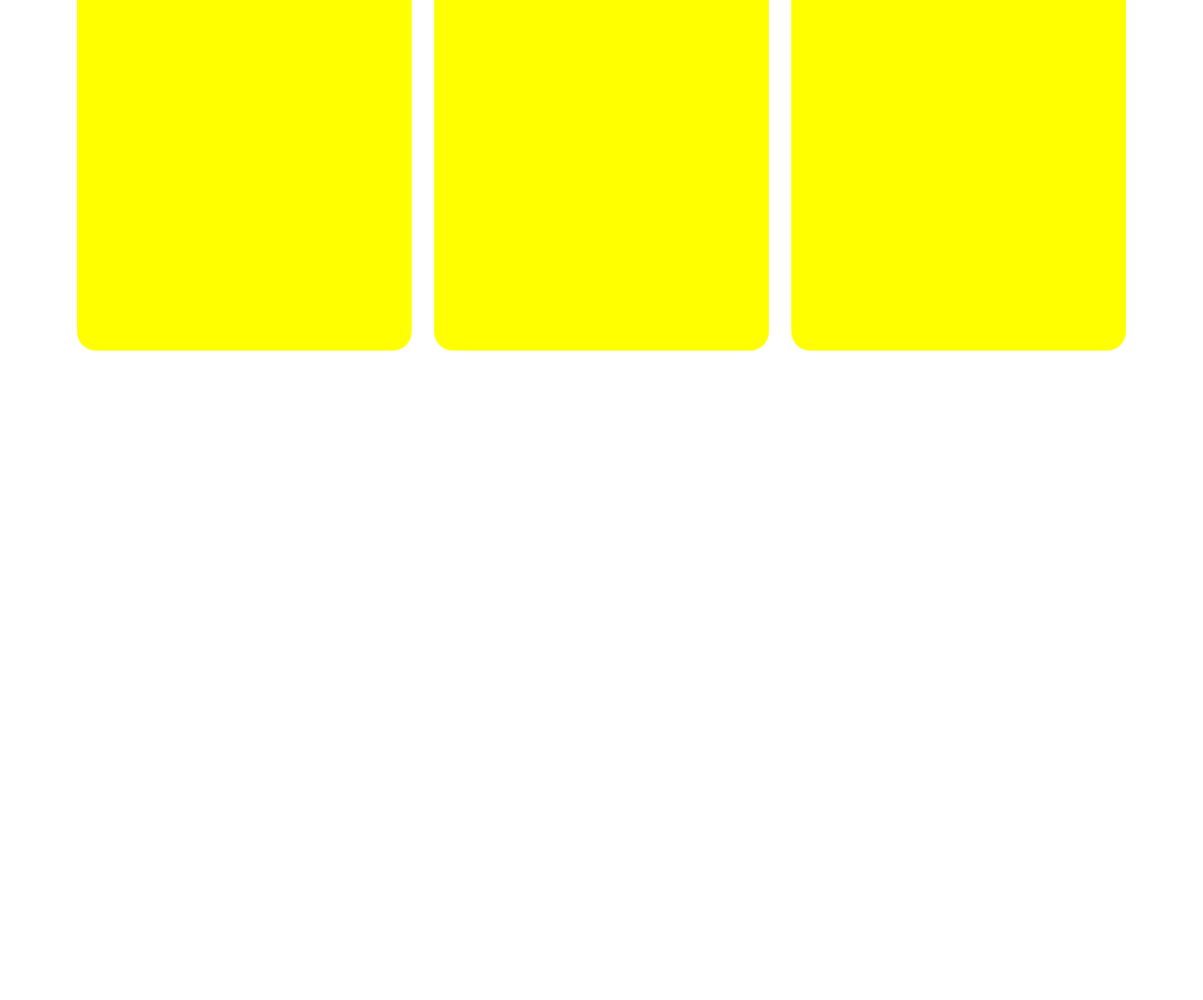
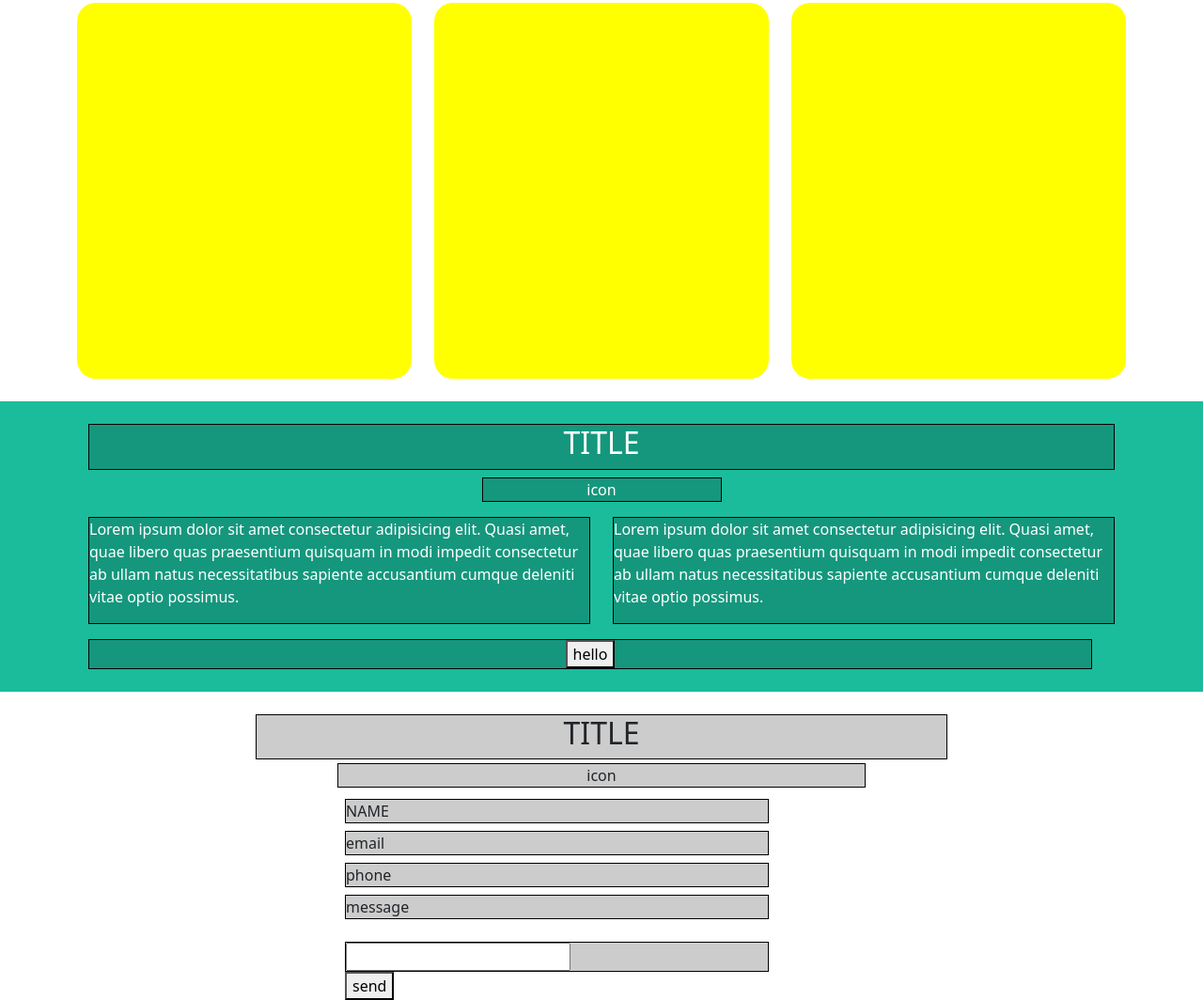
Before and after one commit to gabriele-annese/-html-css-bootstrap-freelancer, a plain HTML site: page index.html in a window 1280 px wide. Shown: the part 809-1873 px from the top of the page at 94% size. Before the commit the page ends 1182 px from the top, so only its background shows below. Drawn offline with nearby package versions, Linux system fonts and the light colour scheme.

Commit message:
add main

```diff
--- a/index.html
+++ b/index.html
@@ -66,11 +66,13 @@
 
     <!-- main -->
     <section class="main">
+
+        <!-- header-main -->
         <section class="container pt-4" >
             <div class="row justify-content-center">
                 <div class="col-8 text-center">
                     <div class="box">
-                        TITLE
+                        <h2>TITLE</h2>
                     </div>
                 </div>
                 <div class="col-6 p-1">
@@ -82,7 +84,7 @@
         </section>
 
         <!-- IMG -->
-        <section class="img-section pt-3">
+        <section class="img-section p-4">
             <section class="container">
                 <div class="row">
                     <div class="col-12 pt-2 col-md-6 col-lg-4">
@@ -119,6 +121,105 @@
             </section>
         </section>
 
+        <!-- about -->
+        <section class="about bg-hero color-w">
+            <section class="container p-4">
+                <div class="row">
+                    <div class="col text-center">
+                        <div class="box">
+                            <h2>TITLE</h2>
+                        </div>
+                    </div>
+
+                </div>
+                <div class="row justify-content-center pt-2">
+                    <div class="col-3 text-center">
+                        <div class="box">
+                            icon
+                        </div>
+                    </div>
+                </div>
+                <!-- paragph -->
+                <div class="row">
+                    <div class="col-6 offset-3 col-md-6 offset-md-0  pt-3">
+                        <div class="box">
+                            <p>
+                                Lorem ipsum dolor sit amet consectetur adipisicing elit. Quasi amet, quae libero quas praesentium quisquam in modi impedit consectetur ab ullam natus necessitatibus sapiente accusantium cumque deleniti vitae optio possimus.
+                            </p>
+                        </div>
+                    </div>
+                    <div class="col-6 offset-3 col-md-6 offset-md-0  pt-3">
+                        <div class="box">
+                            <p>
+                                Lorem ipsum dolor sit amet consectetur adipisicing elit. Quasi amet, quae libero quas praesentium quisquam in modi impedit consectetur ab ullam natus necessitatibus sapiente accusantium cumque deleniti vitae optio possimus.
+                            </p>
+                        </div>
+                    </div>
+                    <!-- button -->
+                    <div class="row pt-3">
+                        <div class="col-12 text-center">
+                           <div class="box">
+                               <button>hello</button>
+                           </div>
+                        </div>
+                    </div>
+                </div>
+            </section>
+
+        </section>
+
+        <!-- contact-me -->
+        <section class="contact">
+            <section class="container pt-4" >
+                <div class="row justify-content-center">
+                    <div class="col-8 text-center">
+                        <div class="box">
+                            <h2>TITLE</h2>
+                        </div>
+                    </div>
+                    <div class="col-6 p-1">
+                        <div class="box text-center">
+                            icon
+                        </div>
+                    </div>
+                </div>
+                <!-- info -->
+                <div class="row">
+                    <div class="col-5 offset-3 pt-2">
+                        <div class="box">
+                            NAME
+                        </div>
+                    </div>
+                    <div class="col-5 offset-3 pt-2">
+                        <div class="box">
+                            email
+                        </div>
+                    </div>
+                    <div class="col-5 offset-3 pt-2">
+                        <div class="box">
+                            phone
+                        </div>
+                    </div>
+                    <div class="col-5 offset-3 pt-2">
+                        <div class="box">
+                            message
+                        </div>
+                    </div>
+                    <div class="col-5 offset-3 pt-4">
+                        <div class="box">
+                            <input type="text">
+                        </div>
+                        <button>
+                            send
+                        </button>
+                    </div>
+                </div>
+
+            </section>
+        </section>
+
     </section>
+
+    <!-- footer -->
 </body>
 </html>
```
